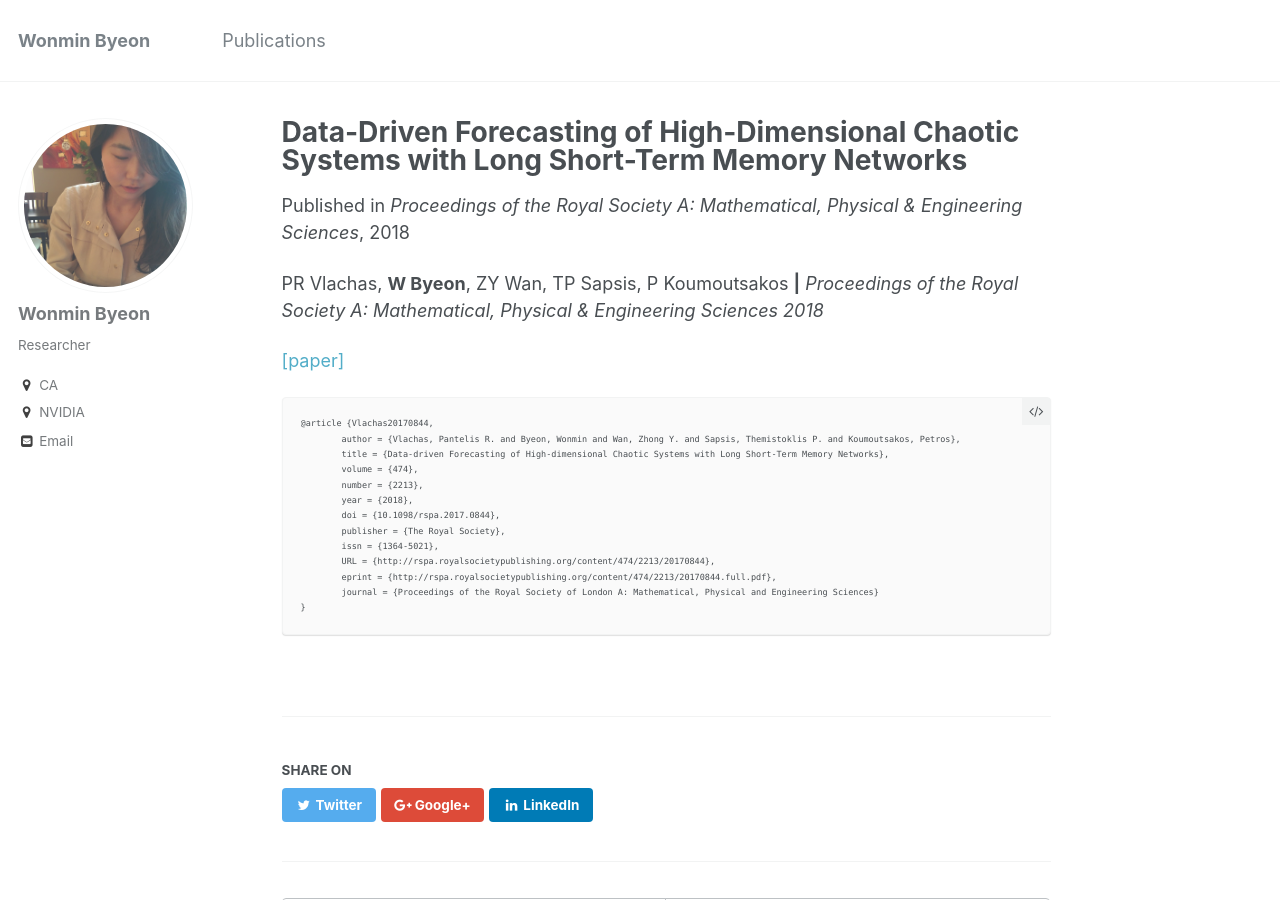
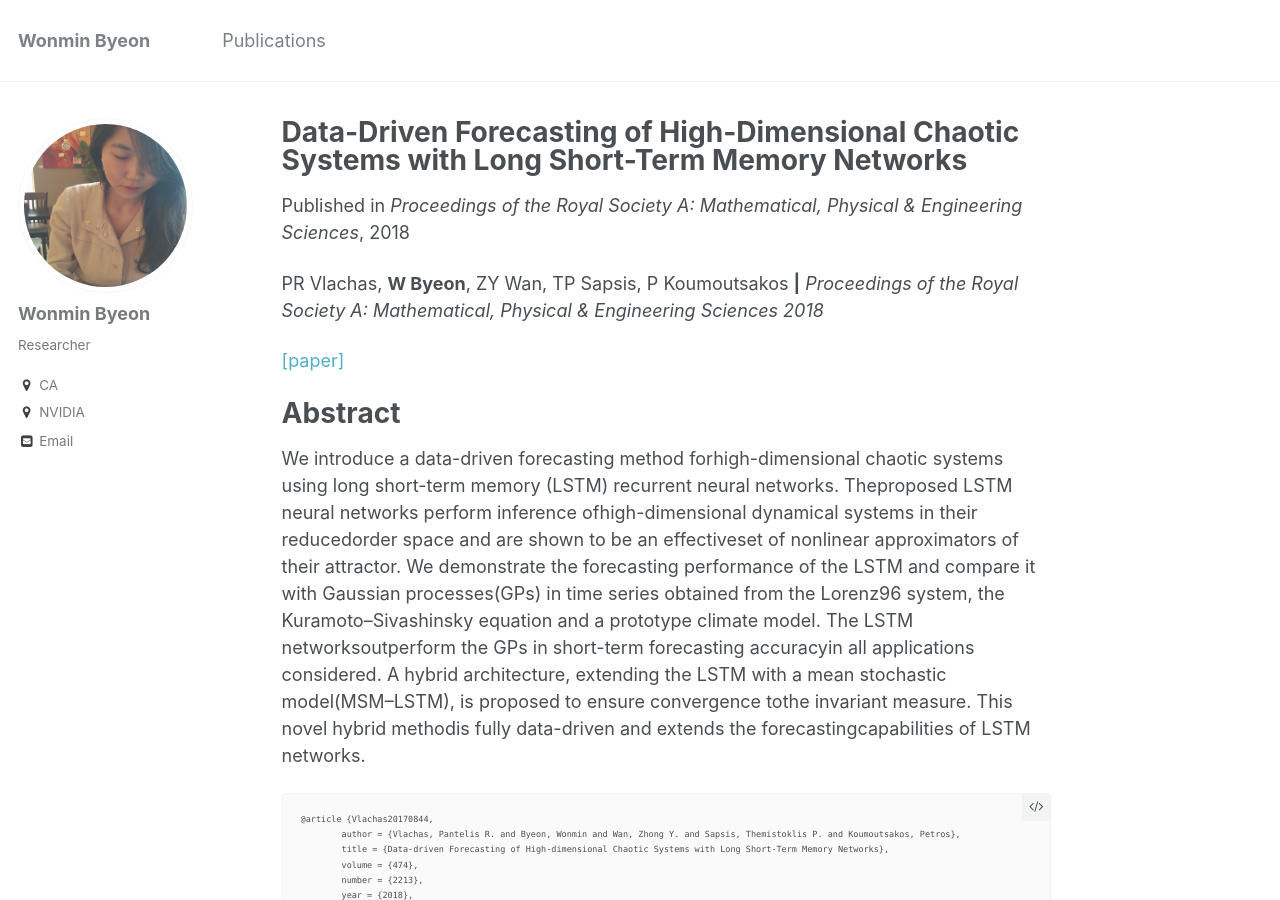
Before and after one commit to wonmin-byeon/wonmin-byeon.github.io, a Jekyll site: the page built from _publications/2018-05-01-Chaotic-lstm.md, in a window 1280 px wide and 900 px high. Built offline with Jekyll 4.4.1, drawn with Linux system fonts in a browser that asks for light colours.

Commit message:
changing front format

````diff
--- a/_publications/2018-05-01-Chaotic-lstm.md
+++ b/_publications/2018-05-01-Chaotic-lstm.md
@@ -8,6 +8,10 @@ citation: 'PR Vlachas, <b>W Byeon</b>, ZY Wan, TP Sapsis, P Koumoutsakos <b>|</b
 paperurl: 'http://wonmin-byeon.github.io/files/18_PRSA.pdf'
 ---
 [[paper]](http://wonmin-byeon.github.io/files/18_PRSA.pdf)
+
+Abstract
+==
+We introduce a data-driven forecasting method forhigh-dimensional chaotic systems using long short-term memory (LSTM) recurrent neural networks. Theproposed LSTM neural networks perform inference ofhigh-dimensional dynamical systems in their reducedorder space and are shown to be an effectiveset of nonlinear approximators of their attractor. We demonstrate the forecasting performance of the LSTM and compare it with Gaussian processes(GPs) in time series obtained from the Lorenz96 system, the Kuramoto–Sivashinsky equation and a prototype climate model. The LSTM networksoutperform the GPs in short-term forecasting accuracyin all applications considered. A hybrid architecture, extending the LSTM with a  mean stochastic model(MSM–LSTM), is proposed to ensure convergence tothe invariant measure. This novel hybrid methodis fully data-driven and extends the forecastingcapabilities of LSTM networks.
 
 ```
 @article {Vlachas20170844,
````
